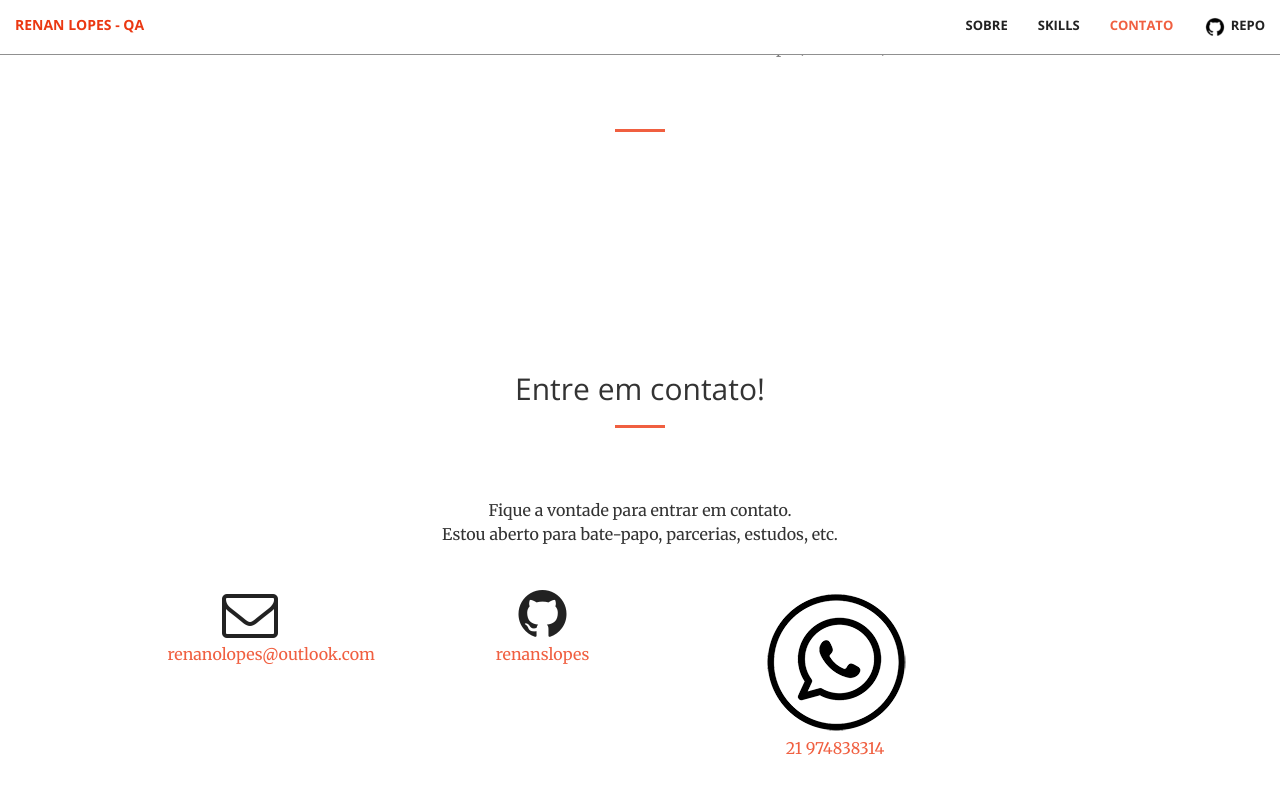
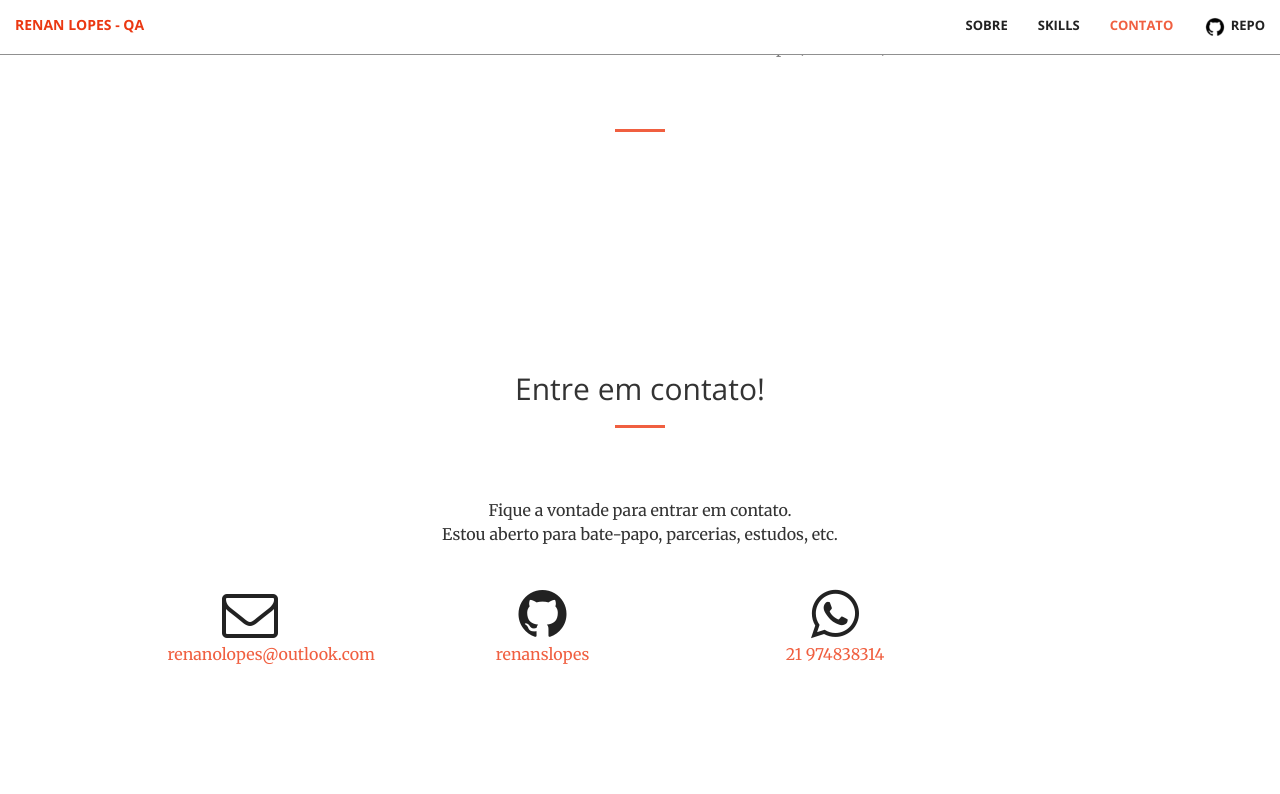
Before and after one commit to renanslopes/renanslopes.github.io, a Jekyll site: the page built from index.html, in a window 1280 px wide and 900 px high, scrolled down 2010 px. Shown: the top 794 px of the window. Built offline with Jekyll 4.4.1, drawn with Linux system fonts in a browser that asks for light colours.

Commit message:
ajuste ico whatsapp

```diff
--- a/_includes/contact.html
+++ b/_includes/contact.html
@@ -31,10 +31,7 @@
             </div>
             <div class="col-lg-2 col-lg-offset-1 text-center">
                 <a href="https://api.whatsapp.com/send?phone=5521974838314&text=Fala%20comigo">
-                    <i>
-                        <img
-                            src="https://github.com/renanslopes/renanslopes.github.io/blob/master/img/whatsapp_ico.png?raw=true" />
-                    </i>
+                    <i class="fa fa-whatsapp fa-3x wow bounceIn" data-wow-delay=".1s"></i>
                     <p>21 974838314</p>
                 </a>
             </div>
```
